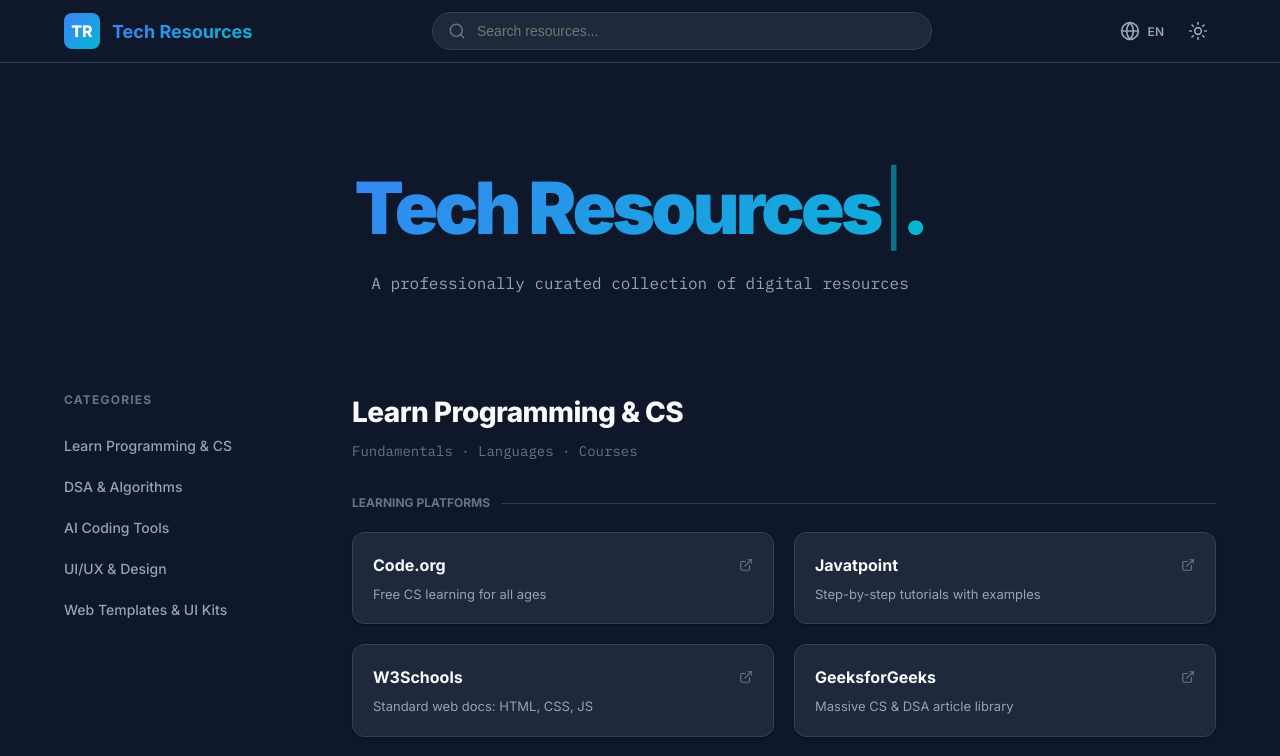
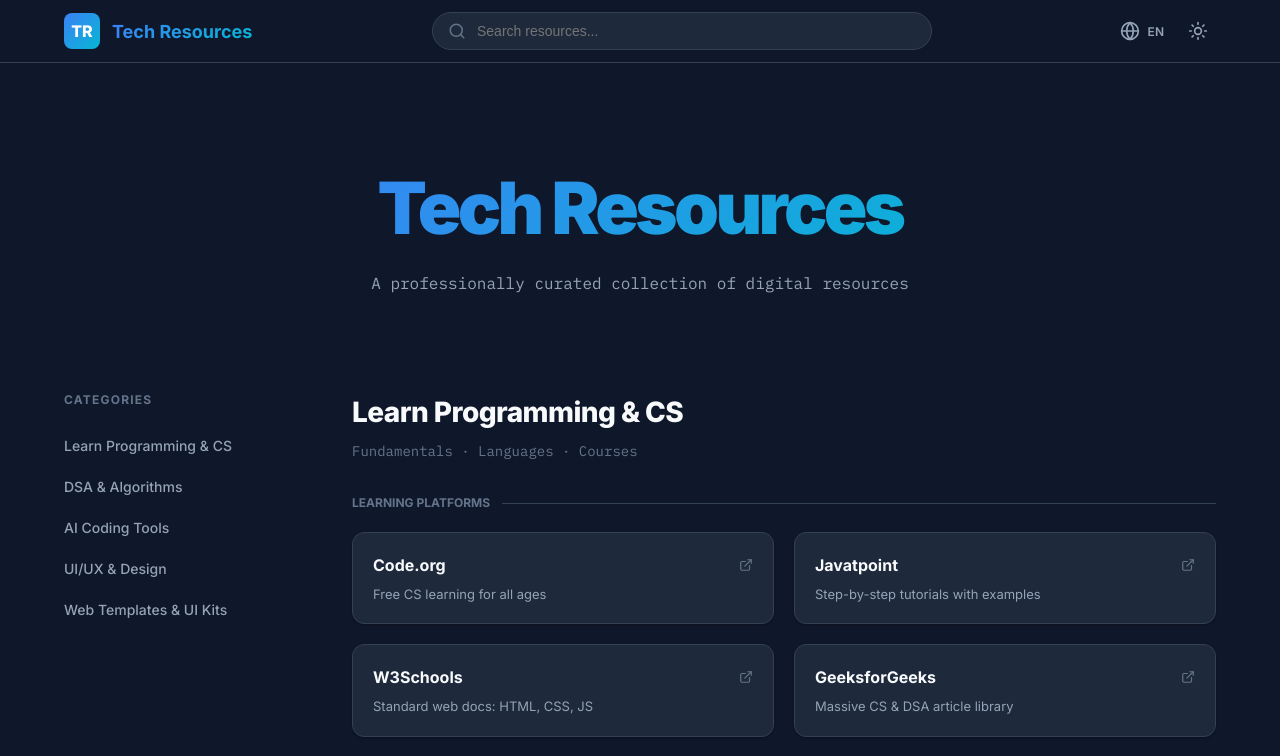
Before and after one commit to ntainguyenit/Tech-Resources, a React (Vite) app: page / in a window 1280 px wide. Shown: the top 756 px of the page. Built offline with nearby package versions, Linux system fonts and the light colour scheme.

Commit message:
Style: Remove typing cursor and dot from Hero title

```diff
--- a/src/components/Hero.tsx
+++ b/src/components/Hero.tsx
@@ -5,9 +5,6 @@
 const Hero: React.FC = () => {
   const { t } = useLanguage();
   const title = t({ vi: "Tài nguyên công nghệ", en: "Tech Resources" });
-  const characters = Array.from(title);
-  const totalDuration = 3;
-  const staggerDelay = totalDuration / characters.length;
 
   return (
     <div className="hero">
@@ -16,29 +13,7 @@
         animate={{ opacity: 1, y: 0 }}
         transition={{ duration: 0.6 }}
       >
-        <h1 className="hero-title">
-          {characters.map((char, index) => (
-            <motion.span
-              key={index}
-              initial={{ opacity: 0 }}
-              animate={{ opacity: 1 }}
-              transition={{
-                duration: 0.1,
-                delay: index * staggerDelay,
-              }}
-            >
-              {char}
-            </motion.span>
-          ))}
-          <motion.span
-            className="cursor"
-            animate={{ opacity: [0, 1, 0] }}
-            transition={{ duration: 0.8, repeat: Infinity }}
-          >
-            |
-          </motion.span>
-          <span className="dot">.</span>
-        </h1>
+        <h1 className="hero-title">{title}</h1>
         <p className="hero-subtitle">
           {t({
             vi: "Bộ sưu tập tài nguyên kỹ thuật số được tuyển chọn chuyên nghiệp",
@@ -67,15 +42,6 @@
           white-space: nowrap;
           overflow: visible;
         }
-        .cursor {
-          -webkit-text-fill-color: var(--brand-secondary);
-          margin-left: 2px;
-          font-weight: 200;
-        }
-        .dot {
-          color: var(--brand-secondary);
-          -webkit-text-fill-color: var(--brand-secondary);
-        }
         .hero-subtitle {
           font-family: 'IBM Plex Mono', monospace;
           color: var(--text-secondary);
```
